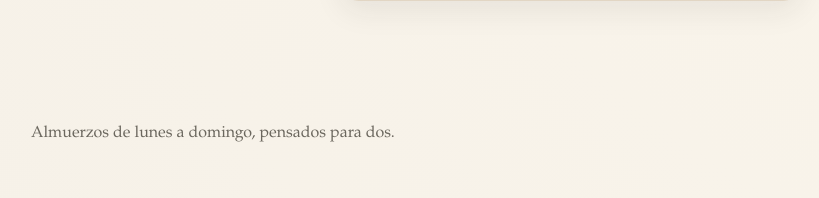
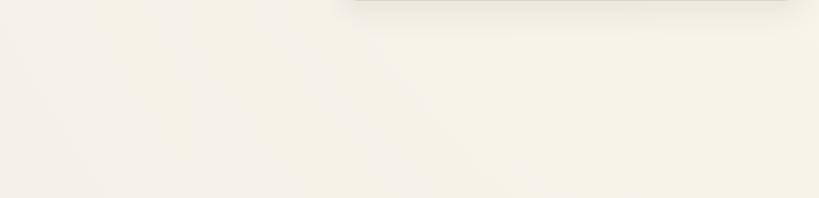
Before and after one commit to allanaguilar/nuestro_menu, a Django app: page /cuentas/entrar/?next=/bebe/ in a window 1280 px wide. Shown: the part 602-800 px from the top of the page, without its empty margins (69-888 px from the left). Run offline with Django 5.2, Linux system fonts and the light colour scheme; parts of the project's set-up code (start-up, migrations or seed data) failed here and were passed over.

Commit message:
Eliminar el pie de página y ajustar estilos en la hoja de estilos CSS

```diff
--- a/static/css/app.css
+++ b/static/css/app.css
@@ -110,7 +110,6 @@ a { color: var(--olive-dark); }
 .nav-toggle[aria-expanded="true"] .nav-toggle-bars span:nth-child(3) {
   transform: translateY(-6px) rotate(-45deg);
 }
-.site-footer { padding: 2.5rem 0; color: var(--muted); }
 main { padding: 1.5rem 0 3rem; }
 h1, h2 { font-weight: 700; letter-spacing: -0.02em; }
 .lede, .muted, .hint { color: var(--muted); }
--- a/templates/base.html
+++ b/templates/base.html
@@ -59,9 +59,6 @@
       {% endif %}
       {% block content %}{% endblock %}
     </main>
-    <footer class="site-footer">
-      <div class="wrap">Almuerzos de lunes a domingo, pensados para dos.</div>
-    </footer>
     <script src="{% static 'js/htmx.min.js' %}" defer></script>
     <script src="{% static 'js/app.js' %}?v=21" defer></script>
   </body>
```
